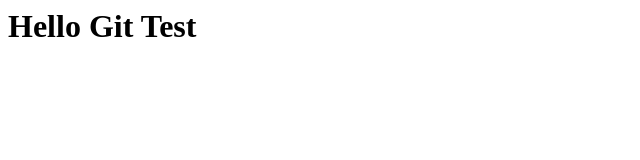
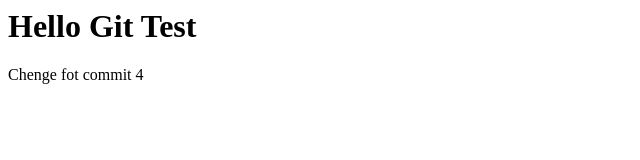
Before and after one commit to IvanBajko/Test-Repository, a plain HTML site: page index.html in a window 1280 px wide. Shown: the whole page, without its empty margins (0-640 px from the left). Drawn offline with Linux system fonts and the light colour scheme.

Commit message:
Commit-4

```diff
--- a/index.html
+++ b/index.html
@@ -1 +1,2 @@
 <h1> Hello Git Test</h1>
+<p>Chenge fot commit 4 </p>
```
